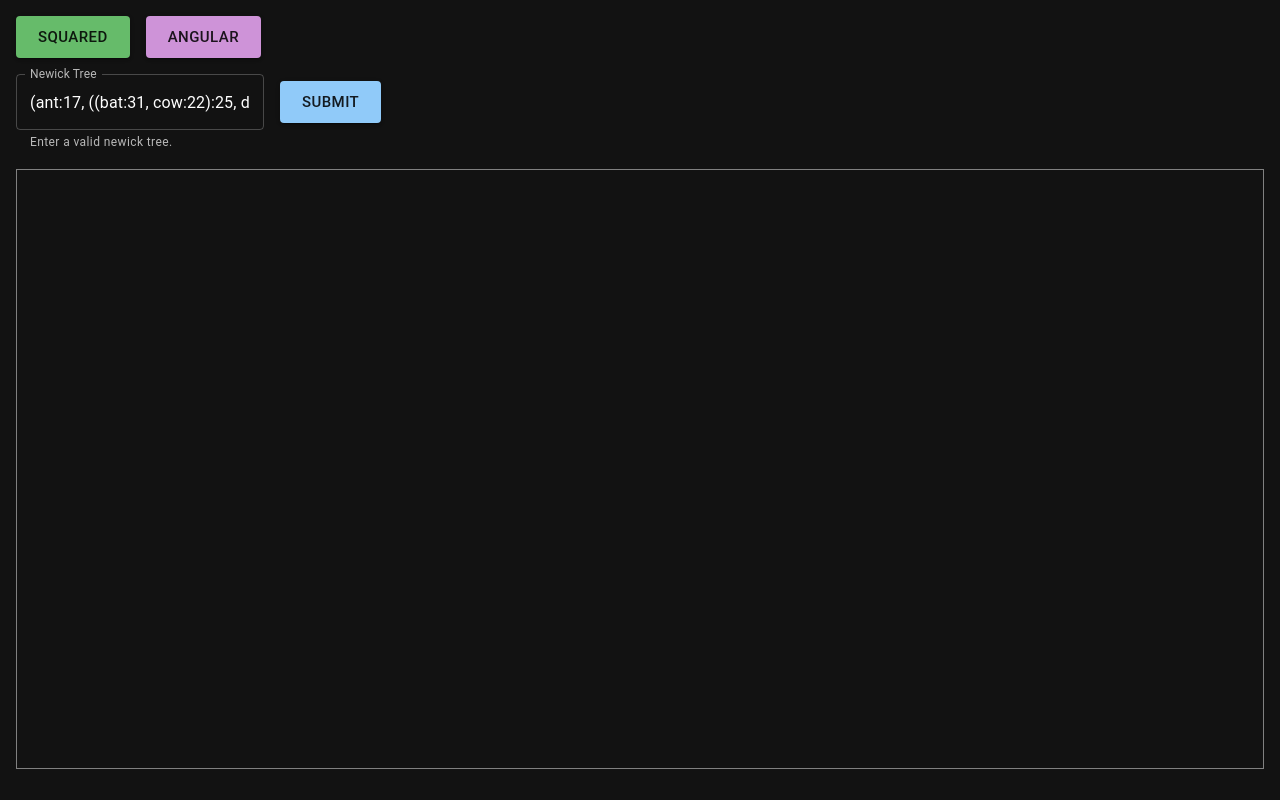
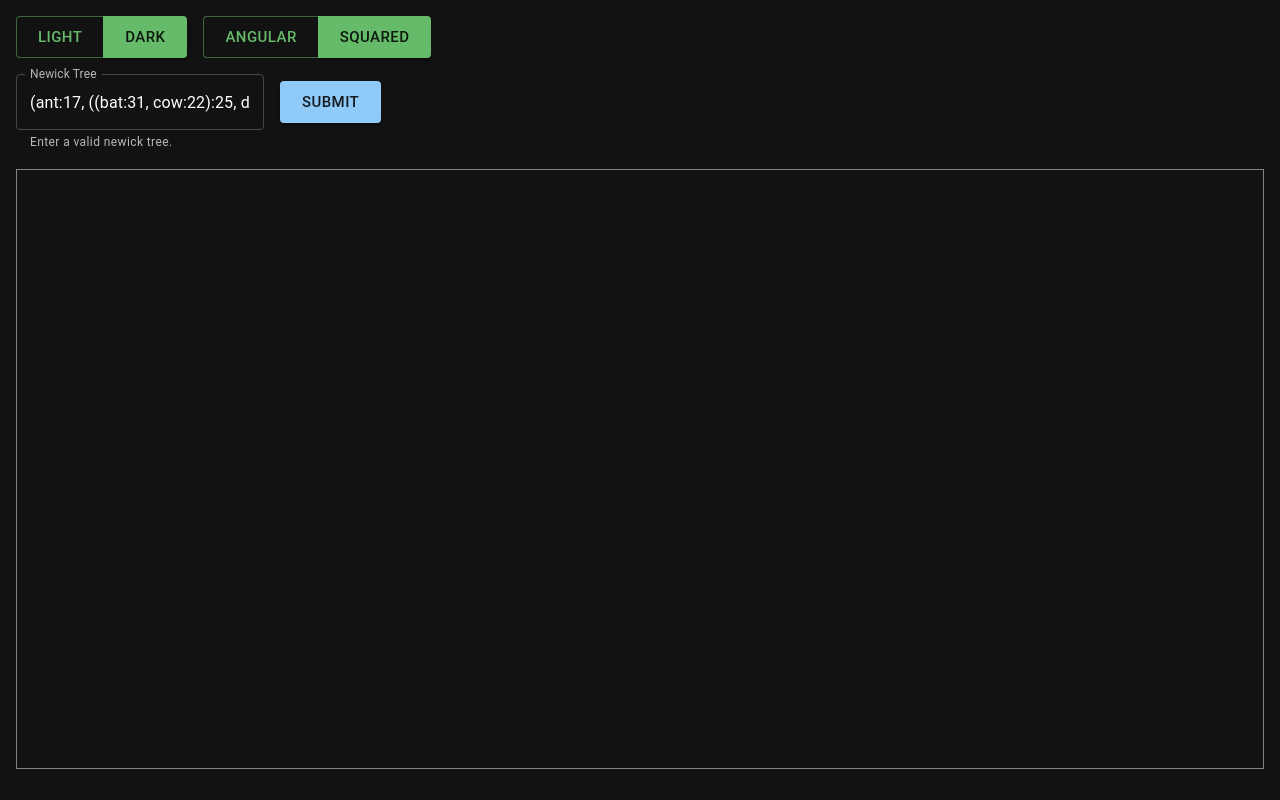
Before and after one commit to kobesani/treeact, a React (Vite) app: page / in a window 1280 px wide. Built offline with nearby package versions, Linux system fonts and the light colour scheme.

Commit message:
Make button groups, add light/dark mode switcher

```diff
--- a/src/App.tsx
+++ b/src/App.tsx
@@ -3,44 +3,74 @@ import "./assets/css/App.css";
 import { useState } from "react";
 import Grid from "@mui/material/Grid";
 import Button from "@mui/material/Button";
-
+import ButtonGroup from "@mui/material/ButtonGroup";
 import Phylogeny from "./components/Phylogeny";
 
 import { ThemeProvider, createTheme } from "@mui/material/styles";
 import CssBaseline from "@mui/material/CssBaseline";
 
-const darkTheme = createTheme({
-  palette: {
-    mode: "dark",
-  },
-});
-
 const App = () => {
   const [layout, setLayout] = useState<"squared" | "angular">("squared");
+  const [theme, setTheme] = useState<"light" | "dark">("dark");
+
+  const themeHandler = (mode: "light" | "dark") => {
+    setTheme(mode);
+    return createTheme({
+      palette: {
+        mode: mode,
+      },
+    });
+  };
 
   return (
-    <ThemeProvider theme={darkTheme}>
+    <ThemeProvider theme={createTheme({palette: {mode: theme}})}>
       <CssBaseline />
-      <Grid container alignItems="center" flexDirection="row" spacing={2} padding={2}>
+      <Grid
+        container
+        alignItems="center"
+        flexDirection="row"
+        spacing={2}
+        padding={2}
+      >
         <Grid item>
-          <Button
-            onClick={() => setLayout("squared")}
-            variant="contained"
-            size="large"
-            color={layout === "squared" ? "success" : "secondary"}
-          >
-            Squared
-          </Button>
+          <ButtonGroup>
+            <Button
+              onClick={() => themeHandler("light")}
+              variant={theme === "light" ? "contained" : "outlined"}
+              size="large"
+              color="success"
+            >
+              Light
+            </Button>
+            <Button
+              onClick={() => themeHandler("dark")}
+              variant={theme === "dark" ? "contained" : "outlined"}
+              size="large"
+              color="success"
+            >
+              Dark
+            </Button>
+          </ButtonGroup>
         </Grid>
         <Grid item>
-          <Button
-            onClick={() => setLayout("angular")}
-            variant="contained"
-            size="large"
-            color={layout === "angular" ? "success" : "secondary"}
-          >
-            Angular
-          </Button>
+          <ButtonGroup>
+            <Button
+              onClick={() => setLayout("angular")}
+              variant={layout === "angular" ? "contained" : "outlined"}
+              size="large"
+              color="success"
+            >
+              Angular
+            </Button>
+            <Button
+              onClick={() => setLayout("squared")}
+              variant={layout === "squared" ? "contained" : "outlined"}
+              size="large"
+              color="success"
+            >
+              Squared
+            </Button>
+          </ButtonGroup>
         </Grid>
         <Grid item xs={12} sm={12} md={12} lg={12}>
           <Phylogeny layout={layout} />
--- a/src/components/AngularNode.tsx
+++ b/src/components/AngularNode.tsx
@@ -1,3 +1,4 @@
+import { useTheme } from "@mui/material";
 import { Node } from "../utils/Tree/Node";
 
 export interface AngularNodeLayoutProps {
@@ -17,6 +18,7 @@ const AngularNodeLayout = ({
   defaultBranchLength,
   nodeLabelPadding,
 }: AngularNodeLayoutProps) => {
+  const theme = useTheme();
   const getVerticalPositioning = (node: Node): number => {
     if (node.isLeaf() && leafNodeIndexMap.has(node)) {
       // add 0.5 to center the tree in the SVG relative to padding
@@ -62,7 +64,7 @@ const AngularNodeLayout = ({
             textAnchor="start"
             fontSize={16}
             dominantBaseline="middle"
-            fill="white"
+            fill={theme.palette.getContrastText(theme.palette.background.default)}
             x={initialHorizontalPosition + nodeLabelPadding}
             y={verticalPosition}
           >
@@ -75,7 +77,7 @@ const AngularNodeLayout = ({
           x2={finalHorizontalPosition}
           y1={verticalPosition}
           y2={parentVerticalPosition}
-          stroke="white"
+          stroke={theme.palette.getContrastText(theme.palette.background.default)}
           strokeWidth={3}
           strokeLinecap="round"
         />
--- a/src/components/Node.tsx
+++ b/src/components/Node.tsx
@@ -1,5 +1,6 @@
 import { useEffect, useRef } from "react";
 import { Node } from "../utils/Tree/Node";
+import { useTheme } from "@mui/material";
 
 export interface NodeLayoutProps {
   node: Node;
@@ -20,6 +21,8 @@ const NodeLayout = ({
 }: NodeLayoutProps) => {
   const horizontalLineRef = useRef<SVGLineElement | null>(null);
   const verticalLineRef = useRef<SVGLineElement | null>(null);
+
+  const theme = useTheme();
 
   const getVerticalPositioning = (node: Node): number => {
     if (node.isLeaf() && leafNodeIndexMap.has(node)) {
@@ -144,7 +147,7 @@ const NodeLayout = ({
             textAnchor="start"
             fontSize={16}
             dominantBaseline="middle"
-            fill="white"
+            fill={theme.palette.getContrastText(theme.palette.background.default)}
             x={initialHorizontalPosition + nodeLabelPadding}
             y={verticalPosition}
           >
@@ -164,7 +167,7 @@ const NodeLayout = ({
             y1={minVerticalPosition}
             x2={initialHorizontalPosition}
             y2={maxVerticalPosition}
-            stroke="white"
+            stroke={theme.palette.getContrastText(theme.palette.background.default)}
             strokeWidth={3}
           />
         ) : null}
@@ -175,7 +178,7 @@ const NodeLayout = ({
           x2={finalHorizontalPosition}
           y1={verticalPosition}
           y2={verticalPosition}
-          stroke="white"
+          stroke={theme.palette.getContrastText(theme.palette.background.default)}
           strokeWidth={3}
           strokeLinecap="round"
         />
--- a/src/components/Phylogeny.tsx
+++ b/src/components/Phylogeny.tsx
@@ -66,7 +66,6 @@ const Phylogeny = ({ layout }: PhylogenyProps) => {
     <Grid container alignItems="center" spacing={2}>
       <Grid item>
         <TextField
-          sx={{ input: { color: "white" }}}
           error={parseError ? true : false}
           label="Newick Tree"
           helperText={parseError ? parseError : "Enter a valid newick tree."}
@@ -77,7 +76,8 @@ const Phylogeny = ({ layout }: PhylogenyProps) => {
         />
       </Grid>
       <Grid item>
-        <Box pb={3}> {/* padding bottom (pb) for blank helpertext*/}
+        <Box pb={3}>
+          {/* padding bottom (pb) for blank helpertext*/}
           <Button onClick={parseTree} variant="contained" size="large">
             Submit
           </Button>
```
